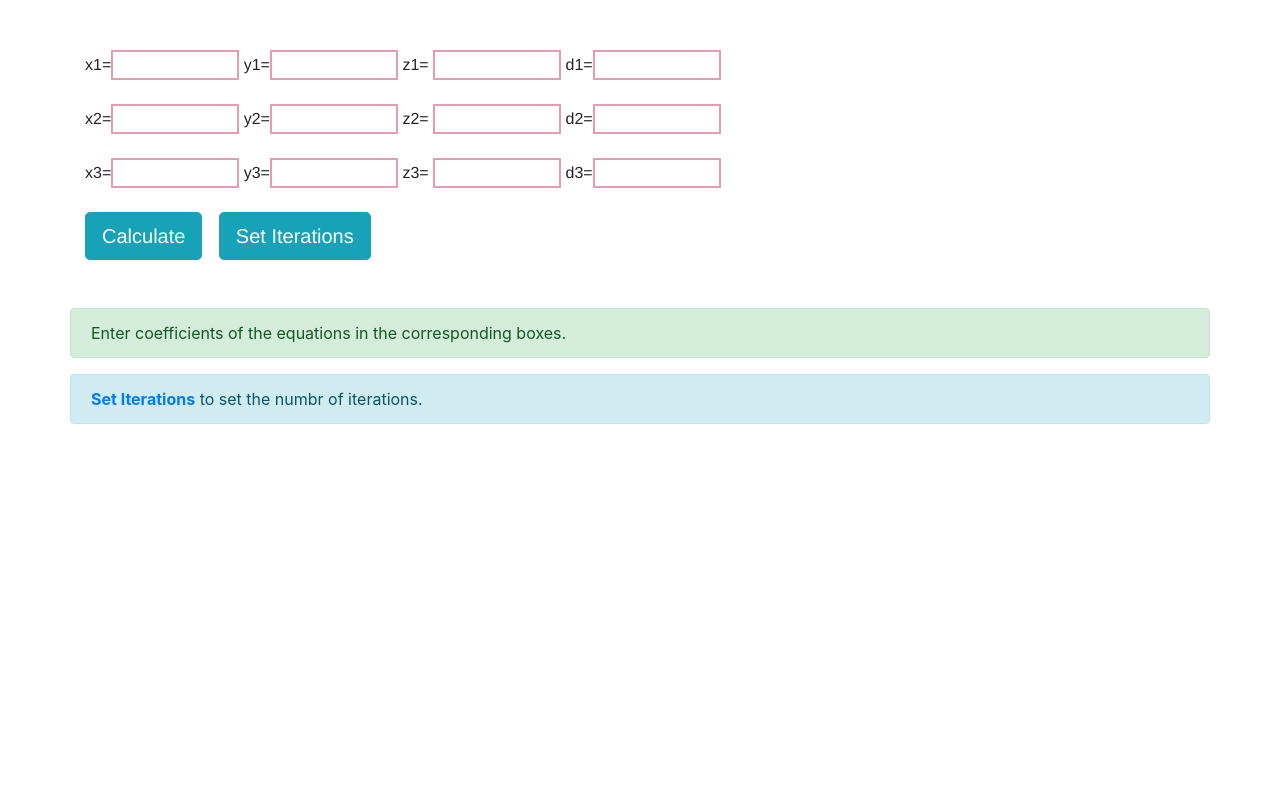
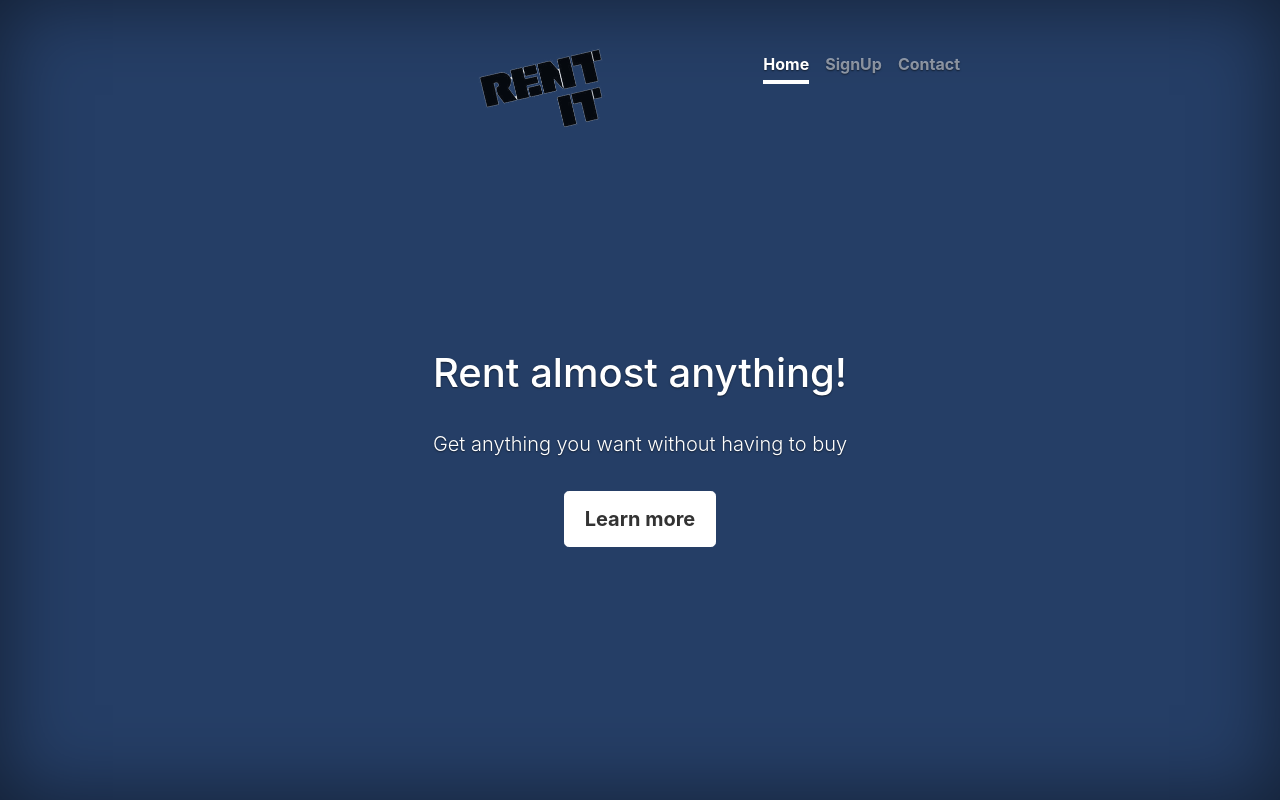
Before and after one commit to debjyoti2019/debjyoti2019.github.io, a plain HTML site: page index.html in a window 1280 px wide. Drawn offline with nearby package versions, Linux system fonts and the light colour scheme.

Commit message:
Add files via upload

```diff
--- /dev/null
+++ b/cover.css
@@ -0,0 +1,98 @@
+img {
+  width:8rem;
+  left:auto;
+  margin-top: 2rem;
+  opacity: 0.85;
+
+}
+a,
+a:focus,
+a:hover {
+  color: #fff;
+}
+
+.btn-secondary,
+.btn-secondary:hover,
+.btn-secondary:focus {
+  color: #333;
+  text-shadow: none;
+  background-color: #fff;
+  border: .05rem solid #fff;
+}
+
+html,
+body {
+  height: 100%;
+  background-color: #253e66;
+}
+
+body {
+  display: -ms-flexbox;
+  display: flex;
+  color: #fff;
+  text-shadow: 0 .05rem .1rem rgba(0, 0, 0, .5);
+  box-shadow: inset 0 0 5rem rgba(0, 0, 0, .5);
+}
+
+.cover-container {
+  max-width: 42em;
+}
+
+.masthead {
+  margin-bottom: 2rem;
+}
+
+.masthead-brand {
+  margin-bottom: 0;
+}
+
+.nav-masthead .nav-link {
+  padding: .25rem 0;
+  font-weight: 700;
+  color: rgba(255, 255, 255, .5);
+  background-color: transparent;
+  border-bottom: .25rem solid transparent;
+}
+
+.nav-masthead .nav-link:hover,
+.nav-masthead .nav-link:focus {
+  border-bottom-color: rgba(255, 255, 255, .25);
+}
+
+.nav-masthead .nav-link + .nav-link {
+  margin-left: 1rem;
+  margin-top: 2rem;
+}
+
+.nav-masthead .active {
+  color: #fff;
+  border-bottom-color: #fff;
+  margin-top: 2rem;
+}
+
+@media (min-width: 48em) {
+  .masthead-brand {
+    float: left;
+  }
+  .nav-masthead {
+    float: right;
+  }
+}
+
+
+.cover {
+  padding: 0 1.5rem;
+
+}
+.lead{
+  margin-top: 2rem;
+}
+
+.cover .btn-lg {
+  padding: .75rem 1.25rem;
+  font-weight: 700;
+}
+
+.mastfoot {
+  color: rgba(255, 255, 255, .5);
+}
--- a/index.html
+++ b/index.html
@@ -1,41 +1,59 @@
-<!DOCTYPE html>
-<html>
-<head>
-	  <meta charset="utf-8">
-  <meta name="viewport" content="width=device-width, initial-scale=1">
-	<title>Gauss-Jacobi</title>
 
-	<link href="https://stackpath.bootstrapcdn.com/bootstrap/4.2.1/css/bootstrap.min.css" rel="stylesheet" integrity="sha384-GJzZqFGwb1QTTN6wy59ffF1BuGJpLSa9DkKMp0DgiMDm4iYMj70gZWKYbI706tWS" crossorigin="anonymous">
-	<link rel="stylesheet" type="text/css" href="style.css"class="defaultTextBox">
-	<script type="text/javascript" src="script.js"></script>
-</head>
+<!doctype html>
+<html lang="en">
+  <head>
+    <meta charset="utf-8">
+    <meta name="viewport" content="width=device-width, initial-scale=1, shrink-to-fit=no">
+    <meta name="description" content="">
+    <meta name="author" content="Deb Shashwat">
+    <meta name="generator" content="Jekyll v3.8.5">
+    <title>Rent It</title>
+    <link rel="stylesheet" href="https://stackpath.bootstrapcdn.com/bootstrap/4.3.1/css/bootstrap.min.css" integrity="sha384-ggOyR0iXCbMQv3Xipma34MD+dH/1fQ784/j6cY/iJTQUOhcWr7x9JvoRxT2MZw1T" crossorigin="anonymous">
 
 
+    <style>
+      .bd-placeholder-img {
+        font-size: 1.125rem;
+        text-anchor: middle;
+        -webkit-user-select: none;
+        -moz-user-select: none;
+        -ms-user-select: none;
+        user-select: none;
+      }
 
+      @media (min-width: 768px) {
+        .bd-placeholder-img-lg {
+          font-size: 3.5rem;
+        }
+      }
+    </style>
+    <!-- Custom styles for this template -->
+    <link href="cover.css" rel="stylesheet">
+  </head>
+  <body class="text-center">
+    <div class="cover-container d-flex w-100 h-100 p-3 mx-auto flex-column">
+  <header class="masthead mb-auto">
+    <div class="inner">
+      <img src="rent.png" alt="rent it">
+      <nav class="nav nav-masthead justify-content-center">
+        <a class="nav-link active" href="#">Home</a>
+        <a class="nav-link" href="signup.html">SignUp</a>
+        <a class="nav-link" href="#">Contact</a>
+      </nav>
+    </div>
+  </header>
 
-<body>
-<div class="container" id="form">
-<form style="font-family: helvetica;top: 35px; left: 45px;">
-	x1=<input class="defaultTextBox"id="x1" type="text" size="3"> y1=<input class="defaultTextBox"type="text" id="y1" size="3"> z1= <input class="defaultTextBox" type="text" id="z1" size="3"> d1=<input class="defaultTextBox" type="text" id="d1"name="" size="3">
-	<br><br>
-	x2=<input class="defaultTextBox"id="x2" type="text" size="3"> y2=<input class="defaultTextBox" type="text" id="y2" size="3"> z2= <input class="defaultTextBox"type="text" id="z2" size="3"> d2=<input class="defaultTextBox"type="text" id="d2"name="" size="3">
-	<br><br>
-	x3=<input class="defaultTextBox"id="x3" type="text" size="3"> y3=<input class="defaultTextBox"type="text" id="y3" size="3"> z3= <input class="defaultTextBox"type="text" id="z3" size="3"> d3=<input class="defaultTextBox"type="text" id="d3"name="" size="3">
-	<br><br>
+  <main role="main" class="inner cover">
+    <h1 class="cover-heading">Rent almost anything!</h1>
+    <p class="lead">Get anything you want without having to buy</p>
+    <p class="lead">
+      <a href="#" class="btn btn-lg btn-secondary">Learn more</a>
+    </p>
+  </main>
 
+  <footer class="mastfoot mt-auto">
 
-	<input type="button" class="btn btn-info btn-lg" id="calc" onclick="getvalue()" value="Calculate" >
-    <input style="margin-left: 12px" type="button" class="btn btn-info btn-lg" id="set" onclick="setv()" value="Set Iterations" >
-</form>
+  </footer>
 </div>
-<br><br>
-<div class=" container alert alert-success">
-  Enter coefficients of the equations in the corresponding boxes.
-</div>
-<div class="container alert alert-info">
-  <strong><a href="#set">Set Iterations</a></strong> to set the numbr of iterations.
-</div>
-
-<div id="display" class="container"> </div>
 </body>
 </html>
--- /dev/null
+++ b/signup.css
@@ -0,0 +1,112 @@
+html,
+body {
+  height: 100%;
+}
+
+body {
+  display: -ms-flexbox;
+  display: flex;
+  -ms-flex-align: center;
+  align-items: center;
+  padding-top: 40px;
+  padding-bottom: 40px;
+
+}
+.bg{
+  position: absolute;
+    width:100%;
+    height:100%;
+    z-index: -1;
+    overflow: visible;
+
+
+}
+.back{
+  z-index:-1;
+  height: 100%;
+  opacity: 0.7;
+}
+
+.form-signin {
+  width: 100%;
+  max-width: 420px;
+  padding: 15px;
+  margin: auto;
+}
+
+.form-label-group {
+  position: relative;
+  margin-bottom: 1rem;
+}
+
+.form-label-group > input,
+.form-label-group > label {
+  height: 3.125rem;
+  padding: .75rem;
+}
+
+.form-label-group > label {
+  position: absolute;
+  top: 0;
+  left: 0;
+  display: block;
+  width: 100%;
+  margin-bottom: 0;
+  line-height: 1.5;
+  color: #495057;
+  pointer-events: none;
+  cursor: text;
+  border: 1px solid transparent;
+  border-radius: .25rem;
+  transition: all .1s ease-in-out;
+}
+
+.form-label-group input::-webkit-input-placeholder {
+  color: transparent;
+}
+
+.form-label-group input:-ms-input-placeholder {
+  color: transparent;
+}
+
+.form-label-group input::-ms-input-placeholder {
+  color: transparent;
+}
+
+.form-label-group input::-moz-placeholder {
+  color: transparent;
+}
+
+.form-label-group input::placeholder {
+  color: transparent;
+}
+
+.form-label-group input:not(:placeholder-shown) {
+  padding-top: 1.25rem;
+  padding-bottom: .25rem;
+}
+
+.form-label-group input:not(:placeholder-shown) ~ label {
+  padding-top: .25rem;
+  padding-bottom: .25rem;
+  font-size: 12px;
+  color: #777;
+}
+@supports (-ms-ime-align: auto) {
+  .form-label-group > label {
+    display: none;
+  }
+  .form-label-group input::-ms-input-placeholder {
+    color: #777;
+  }
+}
+
+
+@media all and (-ms-high-contrast: none), (-ms-high-contrast: active) {
+  .form-label-group > label {
+    display: none;
+  }
+  .form-label-group input:-ms-input-placeholder {
+    color: #777;
+  }
+}
```
Also changed, not shown: signup.html (added, +65 -0 lines), back.png (added), rent-it-now.png (added), rent.png (added), 2 other files.
